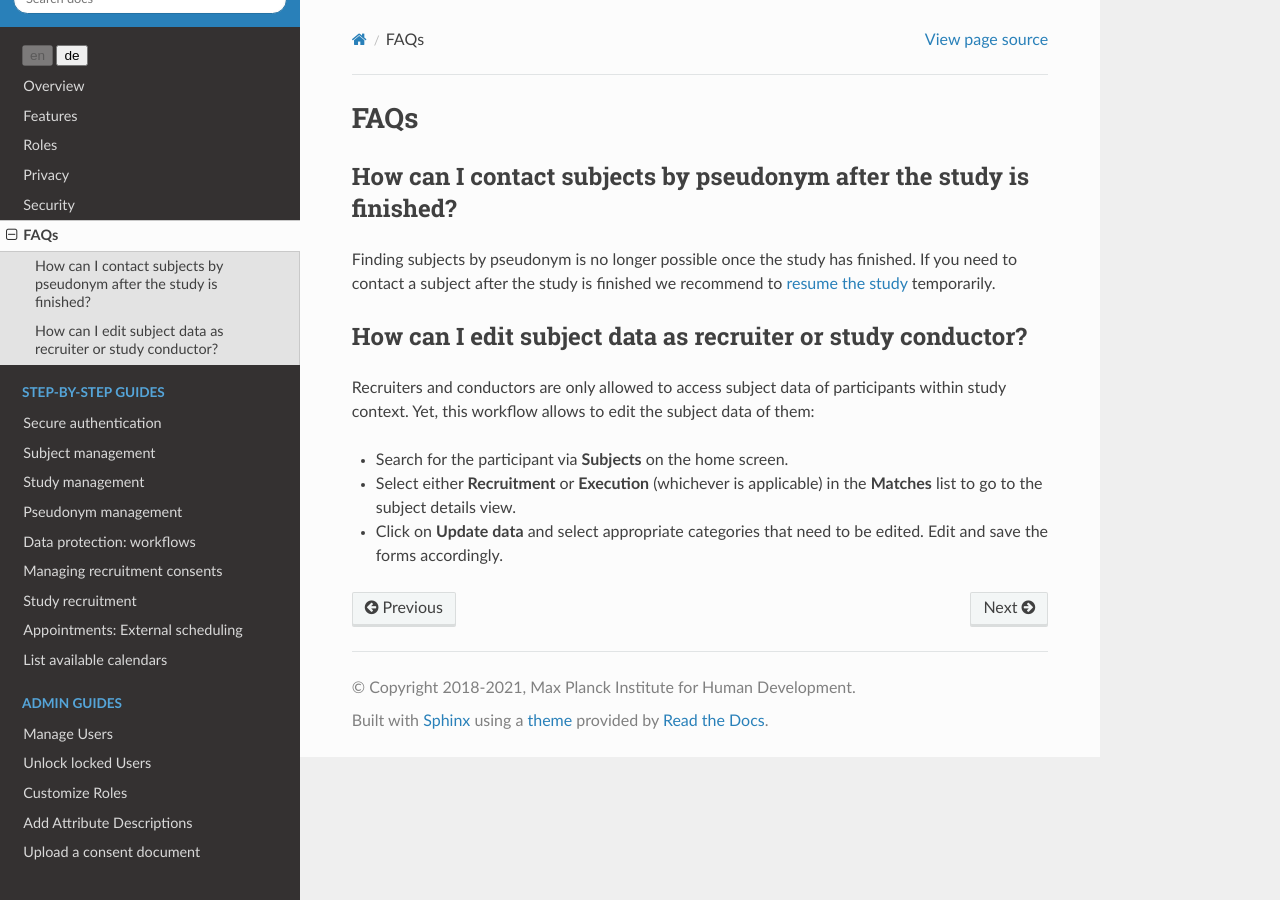
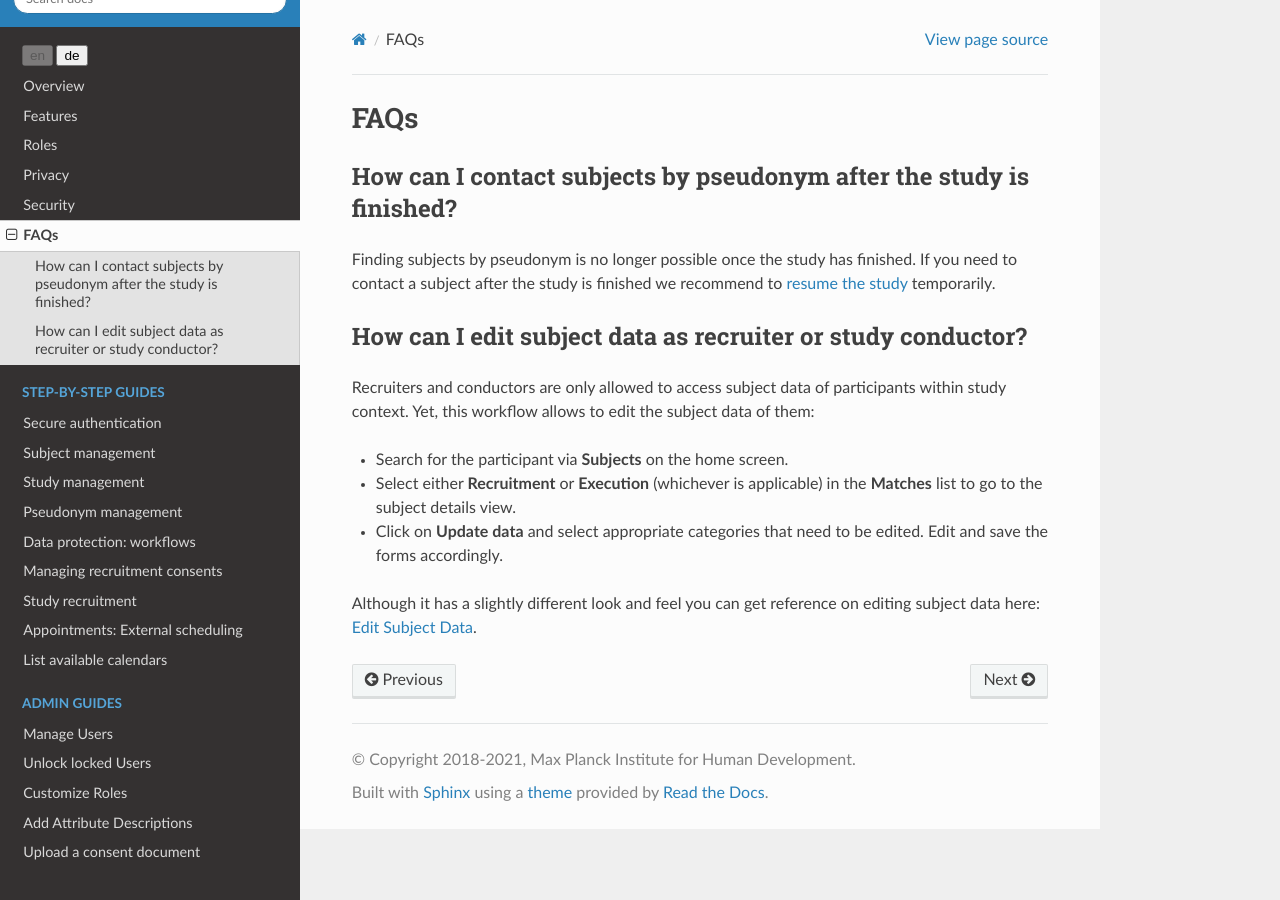
Before and after one commit to DouglasNeuroInformatics/castellum, a Sphinx documentation site: the page built from source/faqs.rst, in a window 1280 px wide. Built offline with Sphinx 7.4.7 and the Read the Docs theme 2.0.0, drawn with Linux system fonts in a browser that asks for light colours.

Commit message:
add link to faq section on subject edit

```diff
--- a/source/faqs.rst
+++ b/source/faqs.rst
@@ -21,3 +21,6 @@ data of them:
   the **Matches** list to go to the subject details view.
 - Click on **Update data** and select appropriate categories that need to be
   edited. Edit and save the forms accordingly.
+
+Although it has a slightly different look and feel you can get reference on
+editing subject data here: :ref:`subject-edit`.
```
